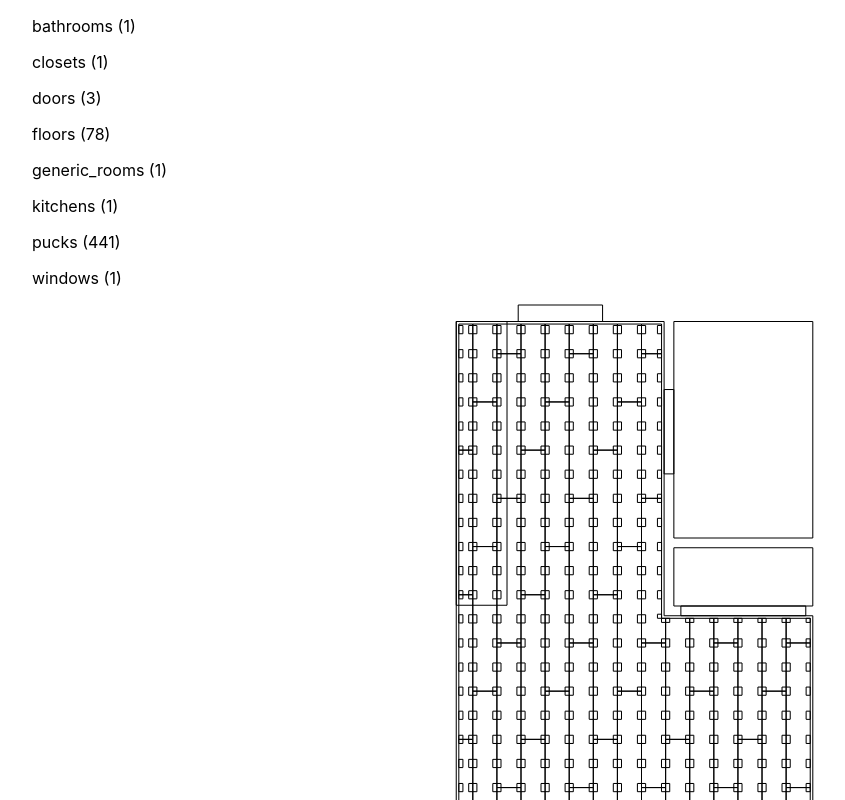
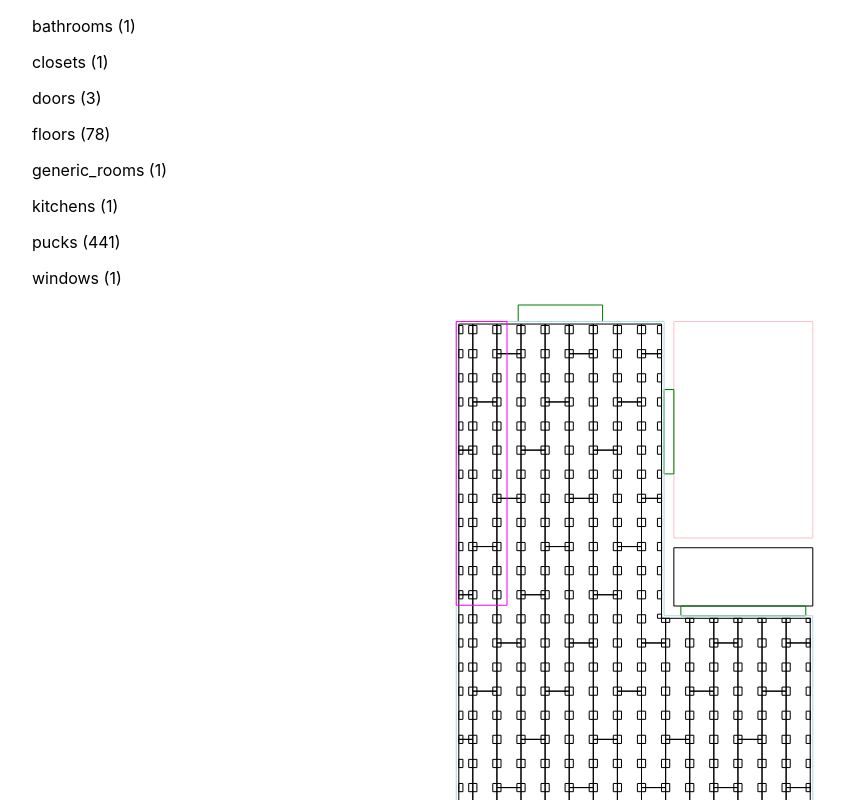
Before and after one commit to hunter547/socialconstruct-takehome, a React (Create React App) app: page / in a window 1280 px wide. Shown: the top 800 px of the page, without its empty margins (8-853 px from the left). Built offline with nearby package versions, Linux system fonts and the light colour scheme.

Commit message:
Added SVG rectangles that sit inside each item of the floor plan. Will be used later on to program a fill color when the user clicks inside of a floor plan item.

```diff
--- a/src/App.css
+++ b/src/App.css
@@ -1,3 +1,7 @@
 .App {
 
 }
+
+.rect:hover {
+  cursor: pointer;
+}
--- a/src/App.jsx
+++ b/src/App.jsx
@@ -4,7 +4,7 @@ import './App.css';
 import StudioInfo from './data/studio_info.json';
 import FloorInfo from './data/floor_info.json';
 import BluePrint from './BluePrint';
-import { ItemsContext } from './utilities/ItemsContext';
+import { ItemsContext } from './context/ItemsContext';
 
 const allInfo = Object.entries(StudioInfo).concat(Object.entries(FloorInfo)).map(item => {
   return {name: item[0], coordinates: item[1]}
--- a/src/BluePrint.jsx
+++ b/src/BluePrint.jsx
@@ -1,7 +1,8 @@
-import React, { useContext } from 'react';
+import React, { useContext, useState } from 'react';
 import { mapSVGLines } from './utilities/mapSVGLines';
 import './style/BluePrint.scss'
-import { ItemsContext } from './utilities/ItemsContext';
+import { ItemsContext } from './context/ItemsContext';
+import { mapSVGRects } from './utilities/mapSVGRects';
 
 function BluePrint(props) {
 
@@ -13,42 +14,52 @@ function BluePrint(props) {
       <svg className="blueprint" width={235} height={500} viewBox="9720 120 10000 390" preserveAspectRatio="xMinYMin slice">
         {itemsContext.bathrooms && (
           <g id="bathrooms">
-            {mapSVGLines(bathrooms.coordinates).map(bathroom => bathroom )}
+            {mapSVGLines(bathrooms.coordinates, 'pink').map(bathroom => bathroom )}
+            {mapSVGRects(bathrooms).map(rect => rect)}
           </g>
         )}
         {itemsContext.closets && (
           <g id="closets">
-            {mapSVGLines(closets.coordinates).map(closet => closet )}
+            {mapSVGLines(closets.coordinates, 'black').map(closet => closet )}
+            {mapSVGRects(closets).map(rect => rect)}
           </g>
         )}
         {itemsContext.doors && (
           <g id="doors">
-            {mapSVGLines(doors.coordinates).map(door => door )}
+            {mapSVGLines(doors.coordinates, 'green').map(door => door )}
+            {mapSVGRects(doors).map(rect => rect)}
           </g>
         )}
         {itemsContext.floors && (
-          <g id="floors">
-            {mapSVGLines(floors.coordinates).map(floor => floor )}
-          </g>
+          <>
+            <g id="floors">
+              {mapSVGLines(floors.coordinates, 'black').map(floor => floor )}
+              {mapSVGRects(floors).map(rect => rect)}
+            </g>
+          </>
         )}
         {itemsContext.generic_rooms && (
           <g id="genericRooms">
-            {mapSVGLines(genericRooms.coordinates).map(genericRoom => genericRoom )}
+            {mapSVGLines(genericRooms.coordinates, 'lightblue').map(genericRoom => genericRoom )}
+            {mapSVGRects(genericRooms).map(rect => rect)}
           </g>
         )}
         {itemsContext.kitchens && (
           <g id="kitchens">
-            {mapSVGLines(kitchens.coordinates).map(kitchen => kitchen )}
+            {mapSVGLines(kitchens.coordinates, 'magenta').map(kitchen => kitchen )}
+            {mapSVGRects(kitchens).map(rect => rect)}
           </g>
         )}
         {itemsContext.pucks && (
           <g id="pucks">
-            {mapSVGLines(pucks.coordinates).map(puck =>  puck )}
+            {mapSVGLines(pucks.coordinates, 'black').map(puck =>  puck )}
+            {mapSVGRects(pucks).map(rect => rect)}
           </g>
         )}
         {itemsContext.windows && (
           <g id="windows">
-            {mapSVGLines(windows.coordinates).map(window =>  window )}
+            {mapSVGLines(windows.coordinates, 'orange').map(window =>  window )}
+            {mapSVGRects(windows).map(rect => rect)}
           </g>
         )}
       </svg>
--- a/src/ItemsList.js
+++ b/src/ItemsList.js
@@ -1,5 +1,5 @@
 import React, { useContext } from 'react';
-import { ItemsContext } from './utilities/ItemsContext';
+import { ItemsContext } from './context/ItemsContext';
 
 const ItemsList = ({ allInfo }) => {
   const [itemsContext, setItemsContext] = useContext(ItemsContext);
--- a/src/utilities/ItemsContext.js
+++ b/src/context/ItemsContext.js
@@ -1,4 +1,3 @@
-import { createContext } from 'react';
-
+import { createContext } from 'react'
 
 export const ItemsContext = createContext(null);
--- /dev/null
+++ b/src/utilities/getRectProps.js
@@ -0,0 +1,31 @@
+export function getRectProps(coordinates) {
+  const xyRanges = getRanges(coordinates)
+  const startingPoints = {x: Math.min(xyRanges.x1, xyRanges.x2), y: Math.min(xyRanges.y1, xyRanges.y2)};
+  const dimensions = {width: Math.abs(xyRanges.x1 - xyRanges.x2), height: Math.abs(xyRanges.y1 - xyRanges.y2)}
+  console.log({...startingPoints, ...dimensions});
+  return {...startingPoints, ...dimensions};
+}
+
+function getRanges(coordinates) {
+  console.log(coordinates);
+  let rangePoints = {
+    x1: 0,
+    x2: 0,
+    y1: 0,
+    y2: 0
+  }
+  coordinates.forEach((coordinate, index) => {
+    if (index === 0) {
+      rangePoints.x1 = Math.abs(coordinate[0]);
+      rangePoints.y1 = Math.abs(coordinate[1]);
+    }
+    if (Math.abs(rangePoints.x1 - Math.abs(coordinate[0])) > 0.1) {
+      rangePoints.x2 = Math.abs(coordinate[0]);
+    }
+    if (Math.abs(rangePoints.y1 - Math.abs(coordinate[1])) > 0.1) {
+      rangePoints.y2 = Math.abs(coordinate[1]);
+    }
+  });
+  console.log(rangePoints)
+  return rangePoints
+}
--- a/src/utilities/mapSVGLines.js
+++ b/src/utilities/mapSVGLines.js
@@ -1,11 +1,11 @@
 import React from 'react';
 import { getLineProps } from "./getLineProps"
 
-export function mapSVGLines(coordinates) {
+export function mapSVGLines(coordinates, color) {
   const svgLineArray = coordinates.map(singleItemCoordinates => {
     const itemParameters = getLineProps(singleItemCoordinates);
     return itemParameters.map(item => (
-      <line key={Math.random().toString(36).substr(2, 9)} {...item} stroke="black" strokeWidth={0.5} />
+      <line key={Math.random().toString(36).substr(2, 9)} {...item} stroke={color} strokeWidth={0.5} />
     ));
   });
 
--- /dev/null
+++ b/src/utilities/mapSVGRects.js
@@ -0,0 +1,14 @@
+import React from 'react';
+import { getRectProps } from './getRectProps';
+
+
+export function mapSVGRects(props) {
+  const { name, coordinates } = props;
+  const svgRectArray = coordinates.map((singleItemCoordinates, index) => {
+    const rectProps = getRectProps(singleItemCoordinates);
+    return <rect id={`${name+index}`} key={`${name+index}`} className="rect" {...rectProps} fill='transparent' onClick={() => alert('Clicked!')} />
+  });
+
+  return svgRectArray
+
+}
```
